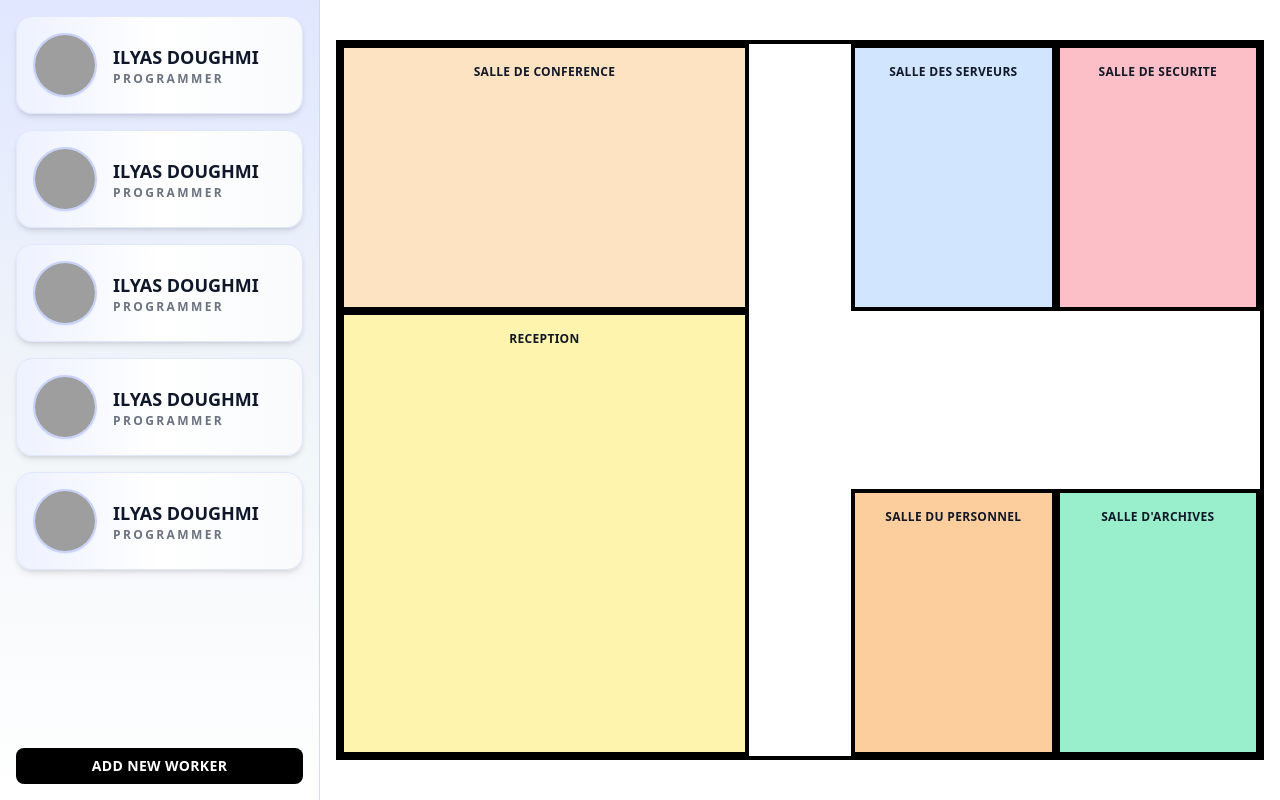
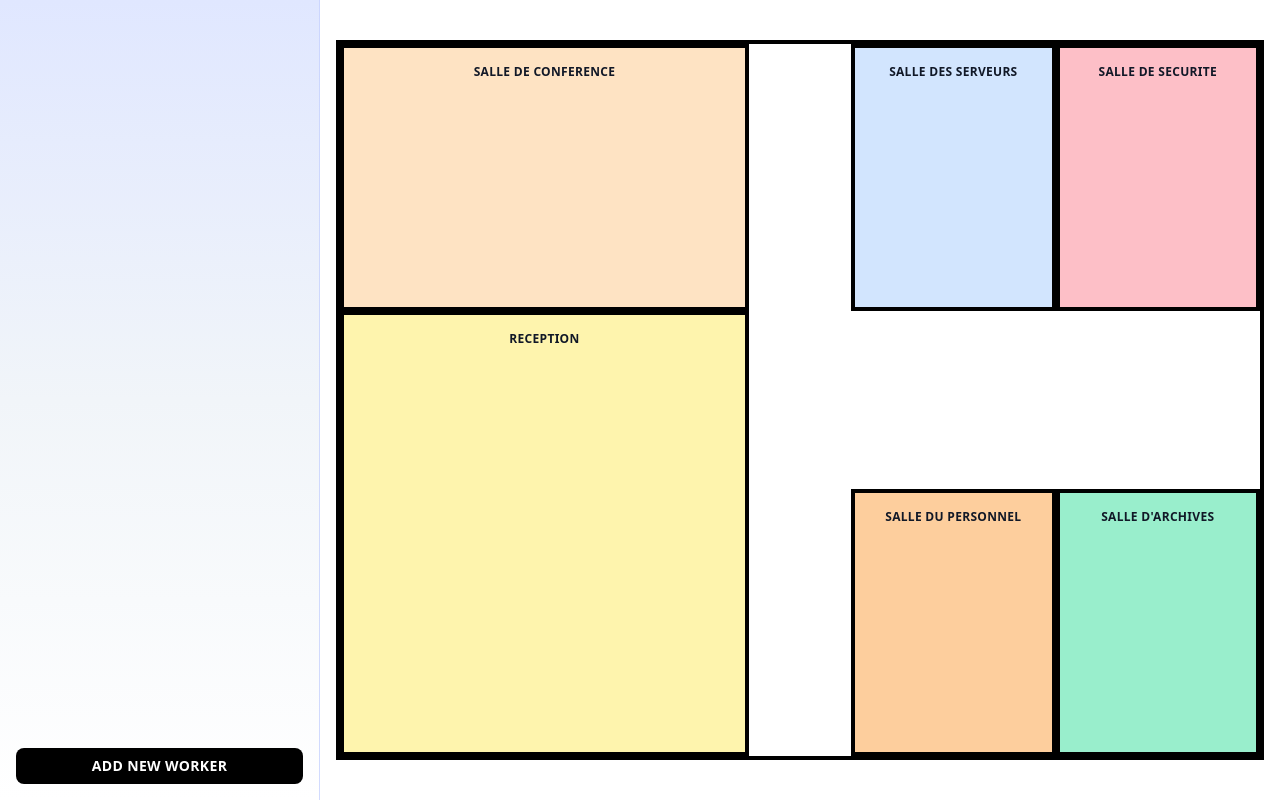
Before and after one commit to ilyas-doughmi/WorkSphere, a plain HTML site: page index.html in a window 1280 px wide. Drawn offline with nearby package versions, Linux system fonts and the light colour scheme; grey boxes are pictures that could not be loaded.

Commit message:
feat: removing the container_sidebar elements to work with new ones

```diff
--- a/index.html
+++ b/index.html
@@ -97,57 +97,8 @@
 
         <div
             class="flex flex-col gap-6 border-r border-indigo-200/80 bg-gradient-to-b from-indigo-100 via-slate-100 to-white p-4 shadow-lg md:w-1/4">
-            <div class="flex flex-row flex-wrap gap-4 md:flex-col">
-                <div
-                    class="flex w-full items-center gap-4 rounded-2xl border border-indigo-100 bg-gradient-to-r from-indigo-50 via-white to-slate-50 p-4 shadow-md">
-                    <img class="h-16 w-16 rounded-full border-2 border-indigo-200 object-cover shadow-sm"
-                        src="https://i.pinimg.com/1200x/d6/b3/6b/d6b36b6cb88f0f3cbd448326b794d0ef.jpg"
-                        alt="Worker portrait">
-                    <div class="text-center md:text-left">
-                        <h1 class="text-lg font-semibold text-slate-900">ILYAS DOUGHMI</h1>
-                        <h3 class="text-xs font-semibold uppercase tracking-[0.2em] text-gray-500">Programmer</h3>
-                    </div>
-                </div>
-                <div
-                    class="flex w-full items-center gap-4 rounded-2xl border border-indigo-100 bg-gradient-to-r from-indigo-50 via-white to-slate-50 p-4 shadow-md">
-                    <img class="h-16 w-16 rounded-full border-2 border-indigo-200 object-cover shadow-sm"
-                        src="https://i.pinimg.com/1200x/d6/b3/6b/d6b36b6cb88f0f3cbd448326b794d0ef.jpg"
-                        alt="Worker portrait">
-                    <div class="text-center md:text-left">
-                        <h1 class="text-lg font-semibold text-slate-900">ILYAS DOUGHMI</h1>
-                        <h3 class="text-xs font-semibold uppercase tracking-[0.2em] text-gray-500">Programmer</h3>
-                    </div>
-                </div>
-                <div
-                    class="flex w-full items-center gap-4 rounded-2xl border border-indigo-100 bg-gradient-to-r from-indigo-50 via-white to-slate-50 p-4 shadow-md">
-                    <img class="h-16 w-16 rounded-full border-2 border-indigo-200 object-cover shadow-sm"
-                        src="https://i.pinimg.com/1200x/d6/b3/6b/d6b36b6cb88f0f3cbd448326b794d0ef.jpg"
-                        alt="Worker portrait">
-                    <div class="text-center md:text-left">
-                        <h1 class="text-lg font-semibold text-slate-900">ILYAS DOUGHMI</h1>
-                        <h3 class="text-xs font-semibold uppercase tracking-[0.2em] text-gray-500">Programmer</h3>
-                    </div>
-                </div>
-                <div
-                    class="flex w-full items-center gap-4 rounded-2xl border border-indigo-100 bg-gradient-to-r from-indigo-50 via-white to-slate-50 p-4 shadow-md">
-                    <img class="h-16 w-16 rounded-full border-2 border-indigo-200 object-cover shadow-sm"
-                        src="https://i.pinimg.com/1200x/d6/b3/6b/d6b36b6cb88f0f3cbd448326b794d0ef.jpg"
-                        alt="Worker portrait">
-                    <div class="text-center md:text-left">
-                        <h1 class="text-lg font-semibold text-slate-900">ILYAS DOUGHMI</h1>
-                        <h3 class="text-xs font-semibold uppercase tracking-[0.2em] text-gray-500">Programmer</h3>
-                    </div>
-                </div>
-                <div
-                    class="flex w-full items-center gap-4 rounded-2xl border border-indigo-100 bg-gradient-to-r from-indigo-50 via-white to-slate-50 p-4 shadow-md">
-                    <img class="h-16 w-16 rounded-full border-2 border-indigo-200 object-cover shadow-sm"
-                        src="https://i.pinimg.com/1200x/d6/b3/6b/d6b36b6cb88f0f3cbd448326b794d0ef.jpg"
-                        alt="Worker portrait">
-                    <div class="text-center md:text-left">
-                        <h1 class="text-lg font-semibold text-slate-900">ILYAS DOUGHMI</h1>
-                        <h3 class="text-xs font-semibold uppercase tracking-[0.2em] text-gray-500">Programmer</h3>
-                    </div>
-                </div>
+            <div id="container_sidebar" class="flex flex-row flex-wrap gap-4 md:flex-col">
+
             </div>
             <button onclick="show_modal()"
                 class="mt-auto rounded-lg bg-black px-4 py-2 text-sm font-semibold uppercase tracking-wide text-white transition hover:bg-black/80">Add
@@ -187,7 +138,7 @@
 
     </div>
 
-    <script src="script/script.js"></script>
+    <script type="module" src="script/script.js"></script>
 </body>
 
 </html>
```
